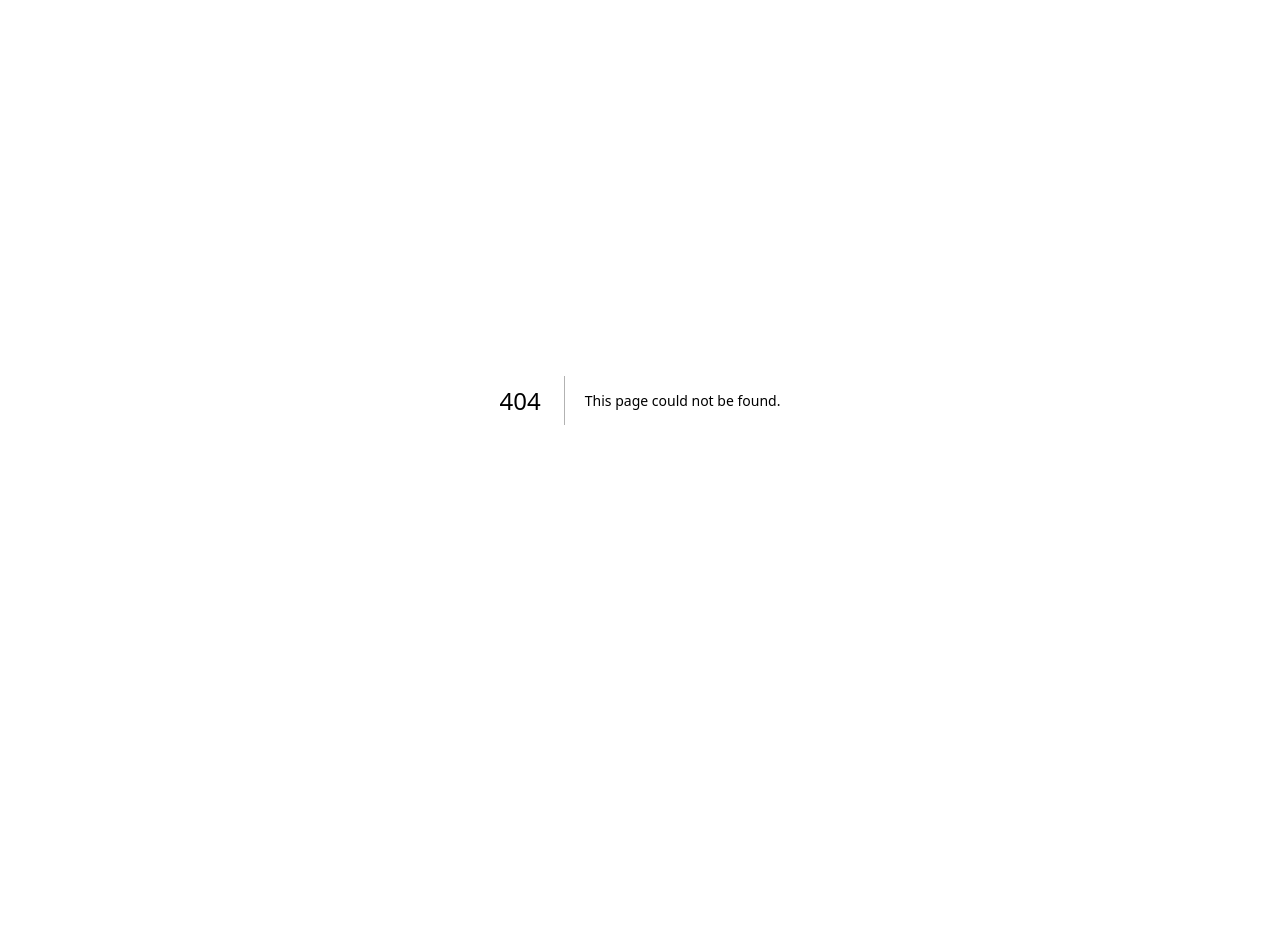
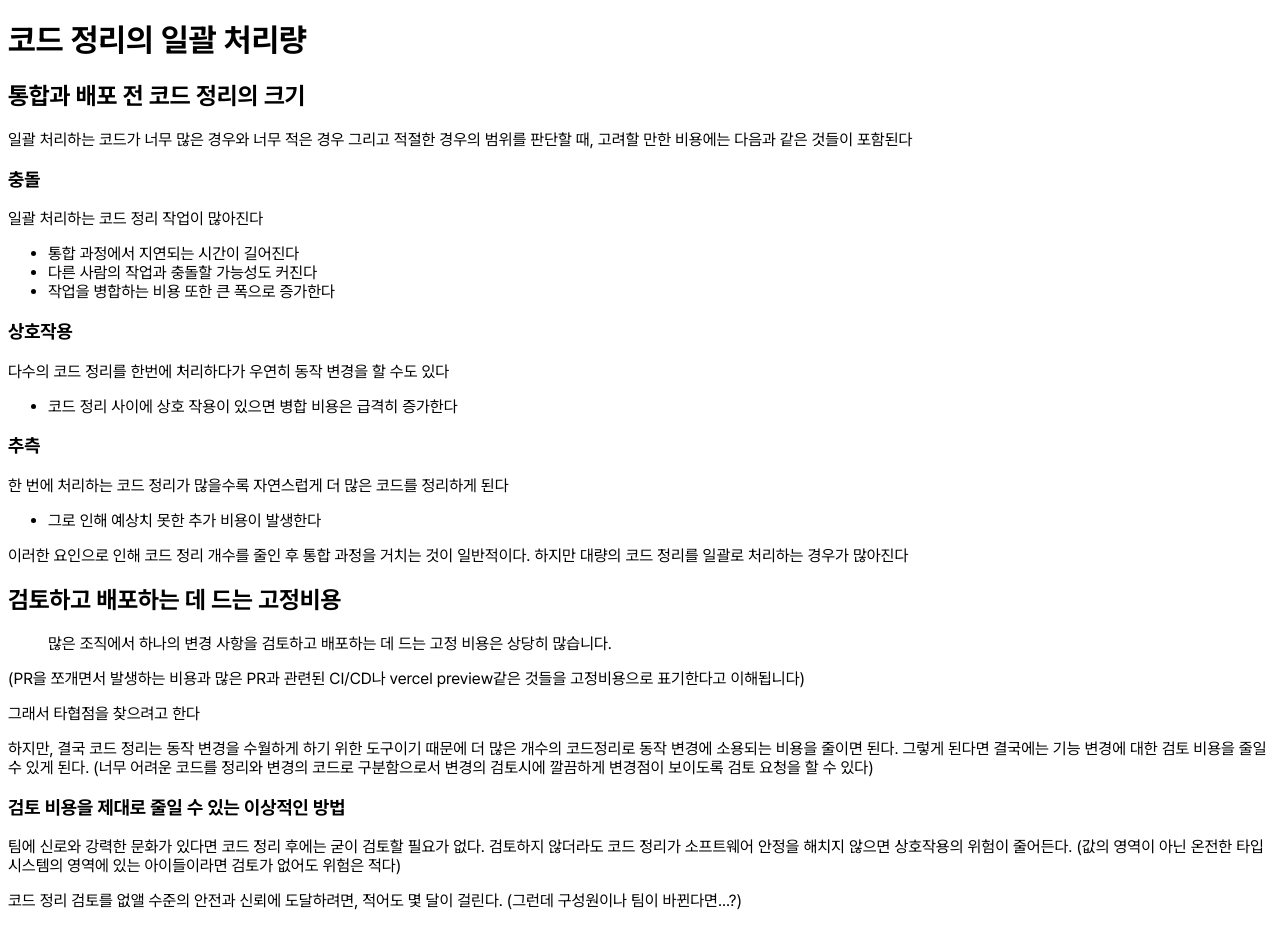
Before and after one commit to moon-and-rich/cant-back, a Next.js app: page /posts/tidy-first/part2/chapter18/bo-like-chicken in a window 1280 px wide. Before the commit this address had no page. Shown: the top 931 px of the page. Before the commit the page ends 800 px from the top, so only its background shows below. Built offline with nearby package versions, Linux system fonts and the light colour scheme.

Commit message:
docs: chapter 18

```diff
--- /dev/null
+++ b/pages/posts/tidy-first/part2/chapter18/bo-like-chicken.mdx
@@ -0,0 +1,50 @@
+# 코드 정리의 일괄 처리량
+
+## 통합과 배포 전 코드 정리의 크기
+
+일괄 처리하는 코드가 너무 많은 경우와 너무 적은 경우 그리고 적절한 경우의 범위를 판단할 때, 고려할 만한 비용에는 다음과 같은 것들이 포함된다
+
+### 충돌
+
+일괄 처리하는 코드 정리 작업이 많아진다
+
+- 통합 과정에서 지연되는 시간이 길어진다
+- 다른 사람의 작업과 충돌할 가능성도 커진다
+- 작업을 병합하는 비용 또한 큰 폭으로 증가한다
+
+### 상호작용
+
+다수의 코드 정리를 한번에 처리하다가 우연히 동작 변경을 할 수도 있다
+
+- 코드 정리 사이에 상호 작용이 있으면 병합 비용은 급격히 증가한다
+
+### 추측
+
+한 번에 처리하는 코드 정리가 많을수록 자연스럽게 더 많은 코드를 정리하게 된다
+
+- 그로 인해 예상치 못한 추가 비용이 발생한다
+
+이러한 요인으로 인해 코드 정리 개수를 줄인 후 통합 과정을 거치는 것이 일반적이다. 하지만 대량의 코드 정리를 일괄로 처리하는 경우가 많아진다
+
+## 검토하고 배포하는 데 드는 고정비용
+
+> 많은 조직에서 하나의 변경 사항을 검토하고 배포하는 데 드는 고정 비용은 상당히 많습니다.
+
+(PR을 쪼개면서 발생하는 비용과 많은 PR과 관련된 CI/CD나 vercel preview같은 것들을 고정비용으로 표기한다고 이해됩니다)
+
+그래서 타협점을 찾으려고 한다
+
+하지만, 결국 코드 정리는 동작 변경을 수월하게 하기 위한 도구이기 때문에 더 많은 개수의 코드정리로 동작 변경에 소용되는 비용을 줄이면 된다. 그렇게 된다면 결국에는 기능 변경에 대한 검토 비용을 줄일 수 있게 된다.
+(너무 어려운 코드를 정리와 변경의 코드로 구분함으로서 변경의 검토시에 깔끔하게 변경점이 보이도록 검토 요청을 할 수 있다)
+
+### 검토 비용을 제대로 줄일 수 있는 이상적인 방법
+
+팀에 신로와 강력한 문화가 있다면 코드 정리 후에는 굳이 검토할 필요가 없다. 검토하지 않더라도 코드 정리가 소프트웨어 안정을 해치지 않으면 상호작용의 위험이 줄어든다.
+(값의 영역이 아닌 온전한 타입 시스템의 영역에 있는 아이들이라면 검토가 없어도 위험은 적다)
+
+코드 정리 검토를 없앨 수준의 안전과 신뢰에 도달하려면, 적어도 몇 달이 걸린다.
+(그런데 구성원이나 팀이 바뀐다면...?)
+
+## 참고
+
+[골디락스의 딜레마](https://en.wikipedia.org/wiki/Goldilocks_principle)
```
Also changed, not shown: pages/posts/tidy-first/part2/chapter18/_meta.json (added, +8 -0 lines).
